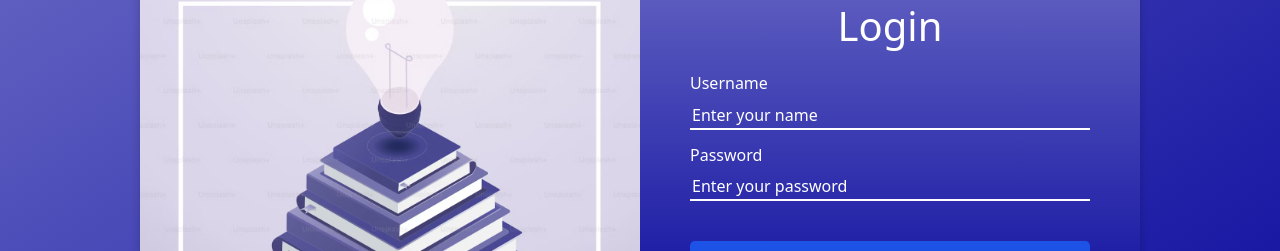
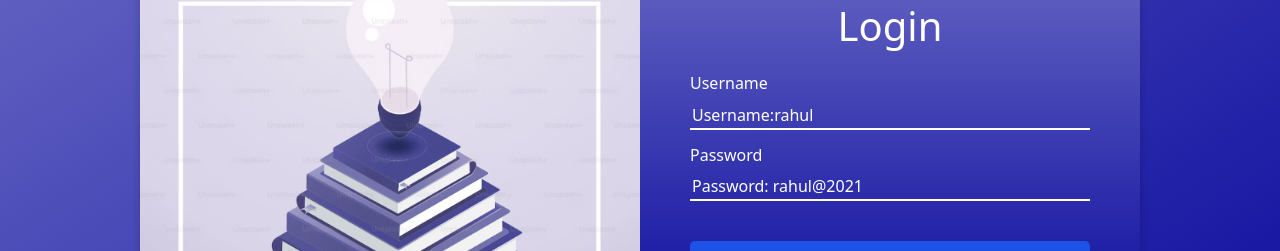
Before and after one commit to rajeshgutthula/bookshelf, a React (Create React App) app: page / in a window 1280 px wide. Shown: the part 263-514 px from the top of the page. Built offline with nearby package versions, Linux system fonts and the light colour scheme.

Commit message:
login details

```diff
--- a/src/components/LoginForm/Login.js
+++ b/src/components/LoginForm/Login.js
@@ -36,6 +36,7 @@ const Login=()=>{
     }
     const response=await fetch(url,options)
       const data=await response.json()
+      console.log(data);
       if(response.ok===true){
         onSubmitSuccess(data.jwt_token);
       }
@@ -77,9 +78,9 @@ const Login=()=>{
                 <form onSubmit={handleSubmit} className="formitems">
                   <h1 className="main-heading">Login</h1>
                   <label className="h6 input-label">Username</label>
-                  <input onChange={onChangeUsername} className="input" type="text" placeholder="Enter your name" value={loginValues.username}/>
+                  <input onChange={onChangeUsername} className="input" type="text" placeholder="Username:rahul" value={loginValues.username}/>
                   <label className="h6 input-label">Password</label>
-                  <input onChange={onChangePassword} className="input" type="password" placeholder="Enter your password" value={loginValues.password}/>
+                  <input onChange={onChangePassword} className="input" type="password" placeholder="Password: rahul@2021" value={loginValues.password}/>
                     <button className="submit-btn" type="submit">Sign In</button>
                     {showSubmitError &&<p className="error_message">*{errorMsg}</p>}
                   <div className="ancor">
```
